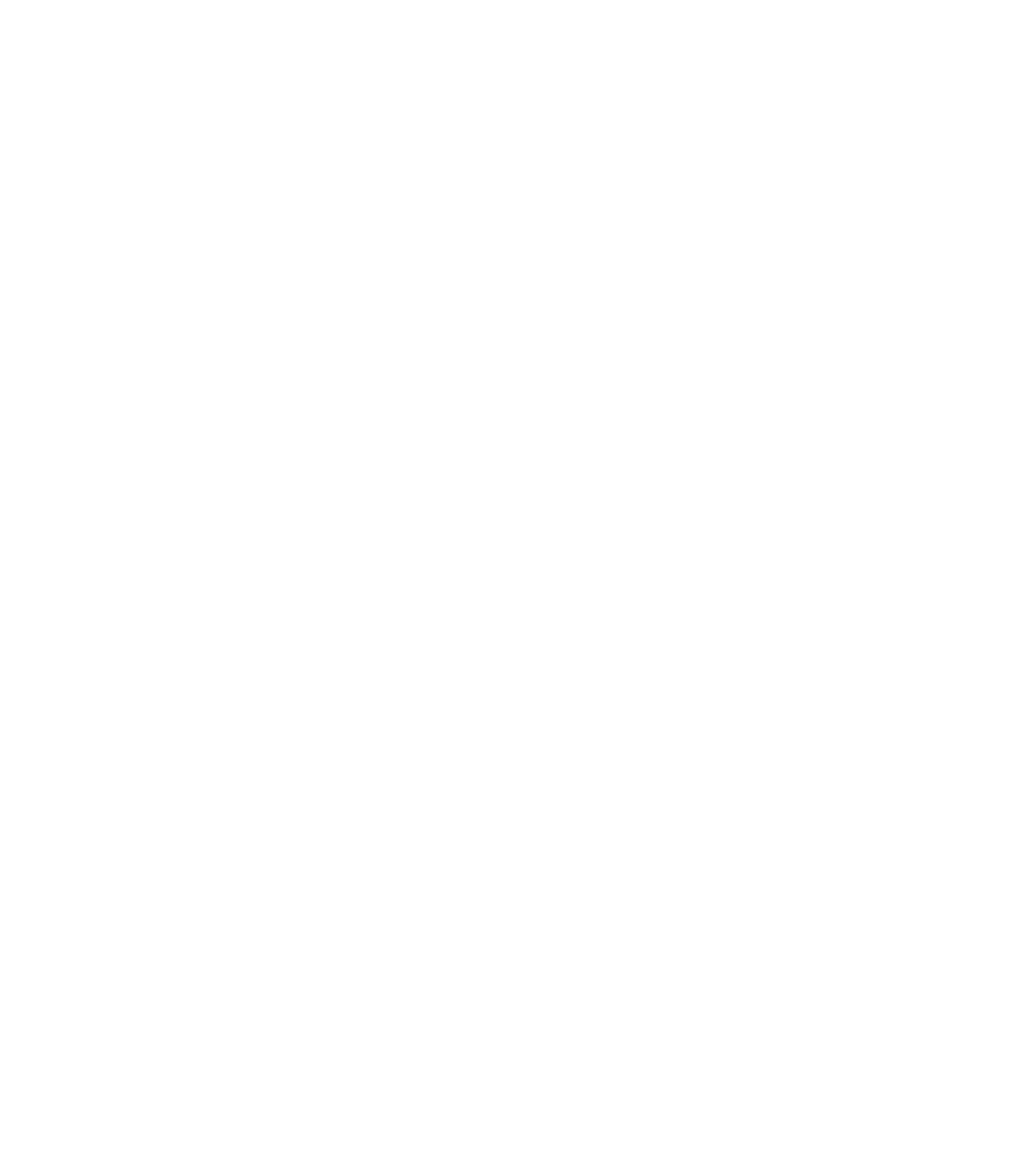
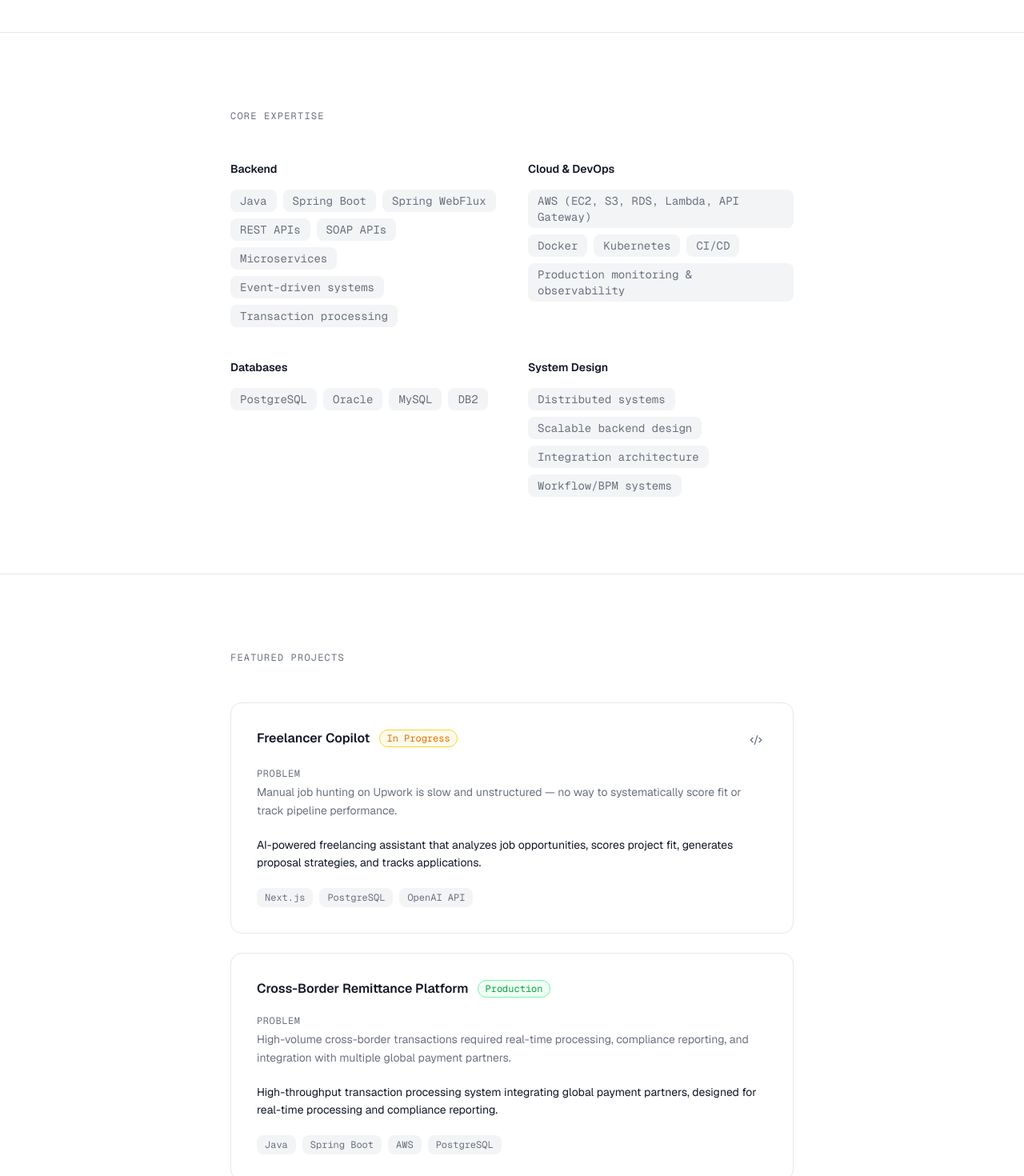
Before and after one commit to thanhnv-freelance/portfolio, a Next.js app: page / in a window 1280 px wide. Shown: the part 760-2230 px from the top of the page at 80% size. Before the commit the page ends 800 px from the top, so only its background shows below. Built offline with nearby package versions, Linux system fonts and the light colour scheme.

Commit message:
phase 2 draft

```diff
--- a/app/page.tsx
+++ b/app/page.tsx
@@ -1,9 +1,20 @@
 import { Hero } from '@/components/hero'
+import { Skills } from '@/components/skills'
+import { Projects } from '@/components/projects'
+import { Experience } from '@/components/experience'
+import { Contact } from '@/components/contact'
 
 export default function HomePage() {
   return (
     <main>
       <Hero />
+      <div className="border-t border-border" />
+      <Skills />
+      <div className="border-t border-border" />
+      <Projects />
+      <div className="border-t border-border" />
+      <Experience />
+      <Contact />
     </main>
   )
 }
--- /dev/null
+++ b/components/contact.tsx
@@ -0,0 +1,44 @@
+import { profile } from '@/data/profile'
+import { Mail, Briefcase } from 'lucide-react'
+
+export function Contact() {
+  return (
+    <section className="px-6 sm:px-12 lg:px-24 py-24 max-w-4xl mx-auto w-full border-t border-border">
+      <h2 className="text-xs font-mono uppercase tracking-widest text-muted-foreground mb-12">
+        Contact
+      </h2>
+
+      <div className="flex flex-col gap-6 max-w-xl">
+        <p className="text-2xl sm:text-3xl font-bold text-foreground leading-snug">
+          Available for freelance &amp; contract work.
+        </p>
+        <p className="text-sm text-muted-foreground leading-relaxed">
+          Looking for backend, cloud, or system design expertise? Let&apos;s talk about your project.
+        </p>
+
+        <div className="flex flex-wrap gap-3 mt-2">
+          <a
+            href={`mailto:${profile.email}`}
+            className="inline-flex items-center gap-2 px-5 py-2.5 rounded-lg bg-foreground text-background text-sm font-medium hover:opacity-90 transition-opacity"
+          >
+            <Mail size={15} />
+            {profile.email}
+          </a>
+          <a
+            href={profile.linkedin}
+            target="_blank"
+            rel="noopener noreferrer"
+            className="inline-flex items-center gap-2 px-5 py-2.5 rounded-lg border border-border text-sm font-medium text-foreground hover:bg-subtle transition-colors"
+          >
+            <Briefcase size={15} />
+            LinkedIn
+          </a>
+        </div>
+      </div>
+
+      <p className="mt-16 text-xs font-mono text-faint">
+        &copy; {new Date().getFullYear()} Nguyen Van Thanh
+      </p>
+    </section>
+  )
+}
--- /dev/null
+++ b/components/experience.tsx
@@ -0,0 +1,37 @@
+import { experience } from '@/data/profile'
+
+export function Experience() {
+  return (
+    <section className="px-6 sm:px-12 lg:px-24 py-24 max-w-4xl mx-auto w-full">
+      <h2 className="text-xs font-mono uppercase tracking-widest text-muted-foreground mb-12">
+        Experience
+      </h2>
+
+      <div className="flex flex-col gap-10">
+        {experience.map((role, i) => (
+          <div key={i} className="grid grid-cols-1 sm:grid-cols-[200px_1fr] gap-2 sm:gap-8">
+            {/* Left: meta */}
+            <div className="sm:pt-0.5">
+              <p className="text-xs font-mono text-muted-foreground">{role.period}</p>
+              <p className="text-xs font-mono text-faint mt-0.5">{role.location}</p>
+            </div>
+
+            {/* Right: content */}
+            <div>
+              <p className="text-sm font-semibold text-foreground">{role.company}</p>
+              <p className="text-xs text-muted-foreground mt-0.5 mb-3">{role.title}</p>
+              <ul className="flex flex-col gap-1.5">
+                {role.highlights.map((h, j) => (
+                  <li key={j} className="flex gap-2 text-sm text-muted-foreground">
+                    <span className="text-faint mt-1.5 shrink-0">—</span>
+                    <span>{h}</span>
+                  </li>
+                ))}
+              </ul>
+            </div>
+          </div>
+        ))}
+      </div>
+    </section>
+  )
+}
--- /dev/null
+++ b/components/projects.tsx
@@ -0,0 +1,94 @@
+import { projects } from '@/data/profile'
+import { Code2, Globe, ArrowUpRight } from 'lucide-react'
+import { cn } from '@/lib/utils'
+
+export function Projects() {
+  return (
+    <section className="px-6 sm:px-12 lg:px-24 py-24 max-w-4xl mx-auto w-full">
+      <h2 className="text-xs font-mono uppercase tracking-widest text-muted-foreground mb-12">
+        Featured Projects
+      </h2>
+
+      <div className="flex flex-col gap-6">
+        {projects.map((project) => (
+          <div
+            key={project.slug}
+            className="border border-border rounded-xl p-6 sm:p-8 bg-card flex flex-col gap-5"
+          >
+            {/* Header */}
+            <div className="flex items-start justify-between gap-4">
+              <div className="flex items-center gap-3 flex-wrap">
+                <h3 className="text-base font-semibold text-foreground">
+                  {project.title}
+                </h3>
+                <span
+                  className={cn(
+                    'text-xs font-mono px-2 py-0.5 rounded-full border',
+                    project.status === 'in-progress'
+                      ? 'text-amber-600 border-amber-300 bg-amber-50 dark:text-amber-400 dark:border-amber-800 dark:bg-amber-950/30'
+                      : 'text-green-600 border-green-300 bg-green-50 dark:text-green-400 dark:border-green-800 dark:bg-green-950/30'
+                  )}
+                >
+                  {project.status === 'in-progress' ? 'In Progress' : 'Production'}
+                </span>
+              </div>
+
+              {/* Links */}
+              <div className="flex items-center gap-2 shrink-0">
+                {project.github && (
+                  <a
+                    href={project.github}
+                    target="_blank"
+                    rel="noopener noreferrer"
+                    aria-label="GitHub"
+                    className="p-1.5 text-muted-foreground hover:text-foreground transition-colors"
+                  >
+                    <Code2 size={16} />
+                  </a>
+                )}
+                {project.live && (
+                  <a
+                    href={project.live}
+                    target="_blank"
+                    rel="noopener noreferrer"
+                    aria-label="Live demo"
+                    className="p-1.5 text-muted-foreground hover:text-foreground transition-colors"
+                  >
+                    <Globe size={16} />
+                  </a>
+                )}
+              </div>
+            </div>
+
+            {/* Problem */}
+            <div>
+              <p className="text-xs font-mono uppercase tracking-wider text-muted-foreground mb-1">
+                Problem
+              </p>
+              <p className="text-sm text-muted-foreground leading-relaxed">
+                {project.problem}
+              </p>
+            </div>
+
+            {/* Description */}
+            <p className="text-sm text-foreground leading-relaxed">
+              {project.description}
+            </p>
+
+            {/* Tech stack */}
+            <div className="flex flex-wrap gap-2">
+              {project.tech.map((t) => (
+                <span
+                  key={t}
+                  className="px-2.5 py-1 rounded-md bg-subtle text-xs font-mono text-muted-foreground"
+                >
+                  {t}
+                </span>
+              ))}
+            </div>
+          </div>
+        ))}
+      </div>
+    </section>
+  )
+}
--- /dev/null
+++ b/components/skills.tsx
@@ -0,0 +1,36 @@
+import { skills } from '@/data/profile'
+
+const categories = [
+  { label: 'Backend', items: skills.backend },
+  { label: 'Cloud & DevOps', items: skills.cloud },
+  { label: 'Databases', items: skills.databases },
+  { label: 'System Design', items: skills.systemDesign },
+]
+
+export function Skills() {
+  return (
+    <section className="px-6 sm:px-12 lg:px-24 py-24 max-w-4xl mx-auto w-full">
+      <h2 className="text-xs font-mono uppercase tracking-widest text-muted-foreground mb-12">
+        Core Expertise
+      </h2>
+
+      <div className="grid grid-cols-1 sm:grid-cols-2 gap-10">
+        {categories.map(({ label, items }) => (
+          <div key={label}>
+            <p className="text-sm font-semibold text-foreground mb-4">{label}</p>
+            <div className="flex flex-wrap gap-2">
+              {items.map((item) => (
+                <span
+                  key={item}
+                  className="px-3 py-1 rounded-md bg-subtle text-sm text-muted-foreground font-mono"
+                >
+                  {item}
+                </span>
+              ))}
+            </div>
+          </div>
+        ))}
+      </div>
+    </section>
+  )
+}
```
Also changed, not shown: 1 other file (tests, documents, lock files or other folders).
